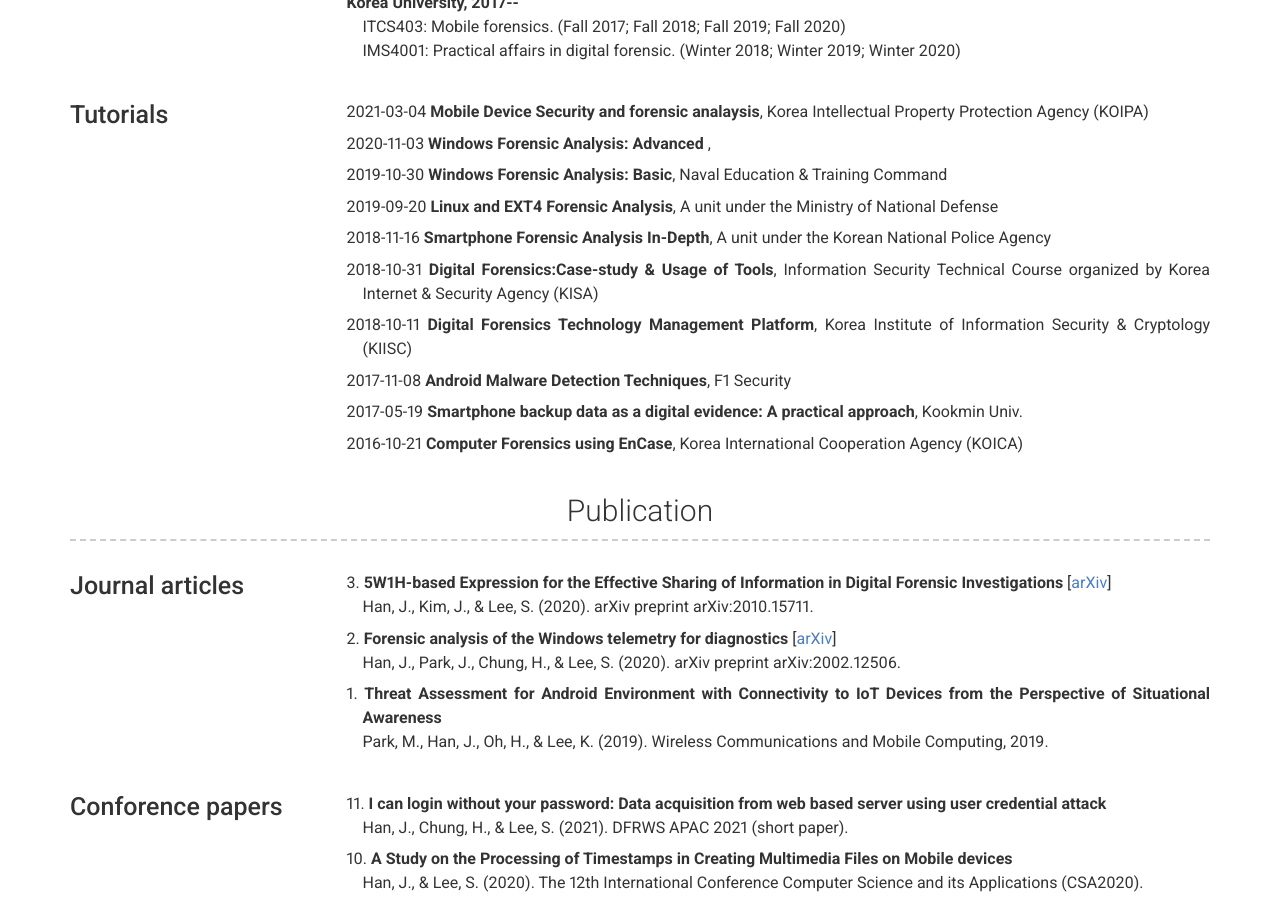
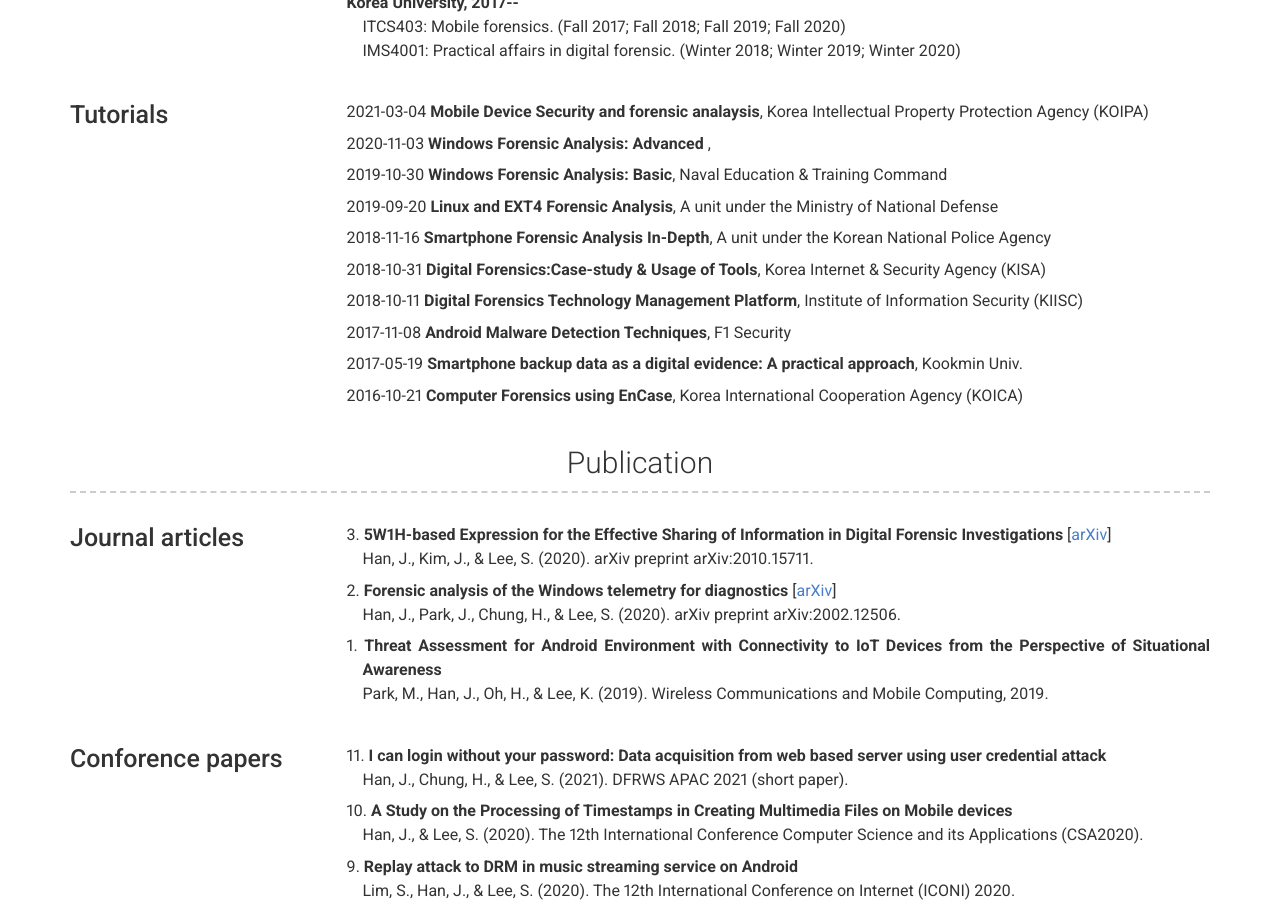
Before and after one commit to JaehyeokHan/jaehyeokhan.github.io, a Jekyll site: the page built from index.md, in a window 1280 px wide and 900 px high, scrolled down 2261 px. Built offline with Jekyll 4.4.1, drawn with Linux system fonts in a browser that asks for light colours; nearby versions of some CDN libraries.

Commit message:
Update _config.yml

```diff
--- a/_config.yml
+++ b/_config.yml
@@ -170,8 +170,8 @@ content:
           <p style="text-indent: -1em;">2019-10-30 <b>Windows Forensic Analysis: Basic</b>, Naval Education & Training Command</p>
           <p style="text-indent: -1em;">2019-09-20 <b>Linux and EXT4 Forensic Analysis</b>, A unit under the Ministry of National Defense</p>
           <p style="text-indent: -1em;">2018-11-16 <b>Smartphone Forensic Analysis In-Depth</b>, A unit under the Korean National Police Agency</p>
-          <p style="text-indent: -1em;">2018-10-31 <b>Digital Forensics:Case-study & Usage of Tools</b>, Information Security Technical Course organized by Korea Internet & Security Agency (KISA)</p>
-          <p style="text-indent: -1em;">2018-10-11 <b>Digital Forensics Technology Management Platform</b>, Korea Institute of Information Security & Cryptology (KIISC)</p>
+          <p style="text-indent: -1em;">2018-10-31 <b>Digital Forensics:Case-study & Usage of Tools</b>, Korea Internet & Security Agency (KISA)</p>
+          <p style="text-indent: -1em;">2018-10-11 <b>Digital Forensics Technology Management Platform</b>, Institute of Information Security (KIISC)</p>
           <p style="text-indent: -1em;">2017-11-08 <b>Android Malware Detection Techniques</b>, F1 Security</p>
           <p style="text-indent: -1em;">2017-05-19 <b>Smartphone backup data as a digital evidence: A practical approach</b>, Kookmin Univ.</p>
           <p style="text-indent: -1em;">2016-10-21 <b>Computer Forensics using EnCase</b>, Korea International Cooperation Agency (KOICA) </p>
```
